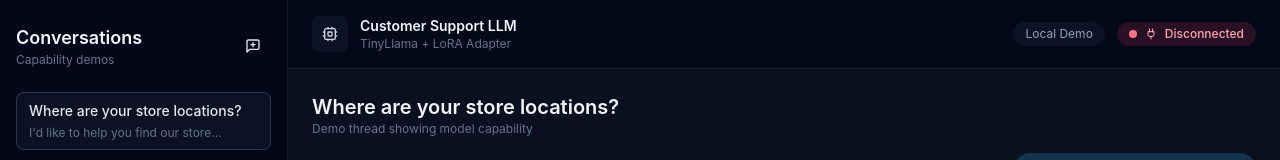
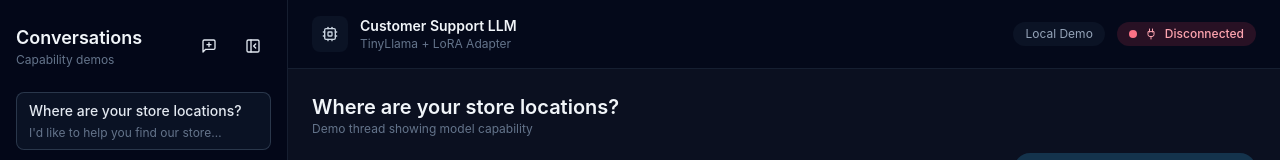
Before and after one commit to Padraigobrien08/customer-support-llm-finetune, a React (Vite) app in the folder frontend/: page / in a window 1280 px wide. Shown: the top 160 px of the page. Built offline with nearby package versions, Linux system fonts and the light colour scheme.

Commit message:
Enhance ThreadList component with collapsible functionality and improved UI. Added collapse state management and toggle button, allowing users to minimize the thread list for a more compact view. Updated layout and styling to accommodate the new feature, ensuring a seamless user experience.

```diff
--- a/frontend/src/App.tsx
+++ b/frontend/src/App.tsx
@@ -15,6 +15,7 @@ export default function App() {
   const [activeId, setActiveId] = useState(initialThreads[0]?.id ?? "");
   const [input, setInput] = useState("");
   const [isGeneratingPrompt, setIsGeneratingPrompt] = useState(false);
+  const [sidebarCollapsed, setSidebarCollapsed] = useState(false);
   const modelStatus: "connected" | "disconnected" = "disconnected";
 
   const activeThread = useMemo(
@@ -85,6 +86,8 @@ export default function App() {
         activeId={activeId}
         onSelect={setActiveId}
         onNewThread={handleNewThread}
+        collapsed={sidebarCollapsed}
+        onToggleCollapse={() => setSidebarCollapsed((prev) => !prev)}
       />
       <div className="flex flex-1 flex-col">
         <HeaderBar
--- a/frontend/src/components/ThreadList.tsx
+++ b/frontend/src/components/ThreadList.tsx
@@ -1,4 +1,4 @@
-import { MessageSquarePlus } from "lucide-react";
+import { MessageSquarePlus, PanelLeftClose, PanelLeftOpen } from "lucide-react";
 import { Thread } from "@/data/threads";
 import { Button } from "@/components/ui/button";
 import { cn } from "@/lib/utils";
@@ -8,36 +8,78 @@ interface ThreadListProps {
   activeId: string;
   onSelect: (id: string) => void;
   onNewThread: () => void;
+  collapsed: boolean;
+  onToggleCollapse: () => void;
 }
 
-export function ThreadList({ threads, activeId, onSelect, onNewThread }: ThreadListProps) {
+export function ThreadList({
+  threads,
+  activeId,
+  onSelect,
+  onNewThread,
+  collapsed,
+  onToggleCollapse
+}: ThreadListProps) {
   return (
-    <aside className="flex h-full w-72 flex-col border-r border-slate-800/70 bg-slate-950/80 px-4 py-6">
-      <div className="mb-6 flex items-center justify-between">
+    <aside
+      className={cn(
+        "flex h-full flex-col border-r border-slate-800/70 bg-slate-950/80 py-6 transition-all duration-200",
+        collapsed ? "w-16 px-2" : "w-72 px-4"
+      )}
+    >
+      <div className={cn("mb-6 flex items-center", collapsed ? "flex-col gap-3" : "justify-between")}>
+        {collapsed ? (
+          <div className="flex flex-col items-center gap-2">
+            <Button variant="ghost" size="icon" onClick={onToggleCollapse}>
+              <PanelLeftOpen className="h-4 w-4" />
+            </Button>
+            <Button variant="ghost" size="icon" onClick={onNewThread}>
+              <MessageSquarePlus className="h-4 w-4" />
+            </Button>
+          </div>
+        ) : (
+          <>
             <div>
               <h2 className="text-lg font-semibold text-slate-100">Conversations</h2>
               <p className="text-xs text-slate-500">Capability demos</p>
             </div>
+            <div className="flex items-center gap-2">
               <Button variant="ghost" size="icon" onClick={onNewThread}>
                 <MessageSquarePlus className="h-4 w-4" />
               </Button>
+              <Button variant="ghost" size="icon" onClick={onToggleCollapse}>
+                <PanelLeftClose className="h-4 w-4" />
+              </Button>
             </div>
+          </>
+        )}
+      </div>
+
       <div className="space-y-2 overflow-y-auto pb-4">
         {threads.map((thread) => (
           <button
             key={thread.id}
             onClick={() => onSelect(thread.id)}
             className={cn(
-              "w-full rounded-lg border border-transparent px-3 py-2 text-left text-sm transition-colors",
+              "w-full rounded-lg border border-transparent text-left text-sm transition-colors",
+              collapsed ? "px-2 py-2" : "px-3 py-2",
               activeId === thread.id
                 ? "border-slate-700/80 bg-slate-900/70 text-slate-100"
                 : "text-slate-400 hover:bg-slate-900/50"
             )}
           >
+            {collapsed ? (
+              <div className="flex h-10 w-10 items-center justify-center rounded-lg bg-slate-900/60 text-xs font-semibold uppercase text-slate-200">
+                {thread.title.slice(0, 2)}
+              </div>
+            ) : (
+              <>
                 <div className="font-medium text-slate-200">{thread.title}</div>
                 <div className="mt-1 line-clamp-1 text-xs text-slate-500">
                   {thread.messages[thread.messages.length - 1]?.content}
                 </div>
+              </>
+            )}
           </button>
         ))}
       </div>
```
Lines whose indentation alone changed are shown as unchanged.
